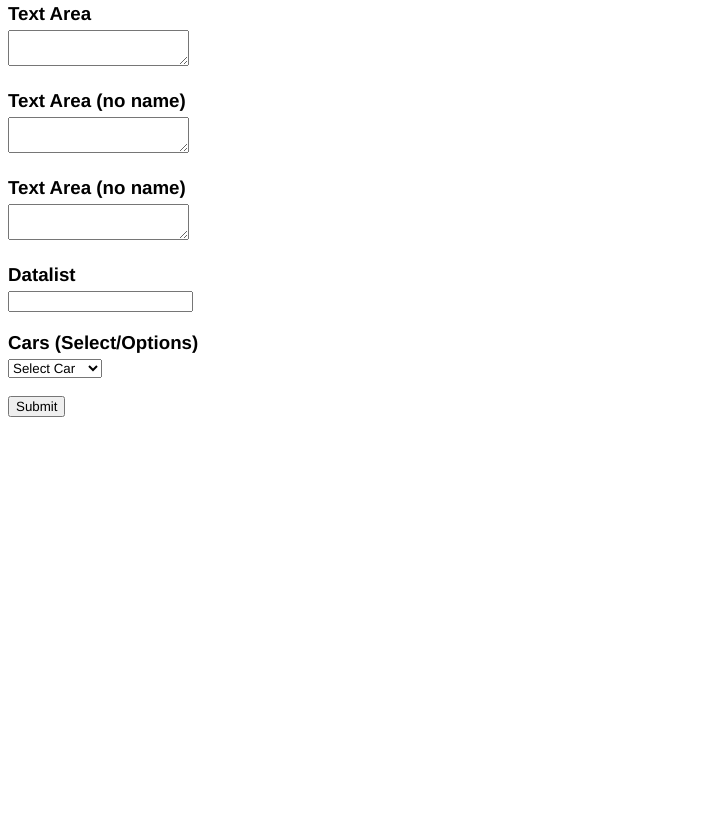
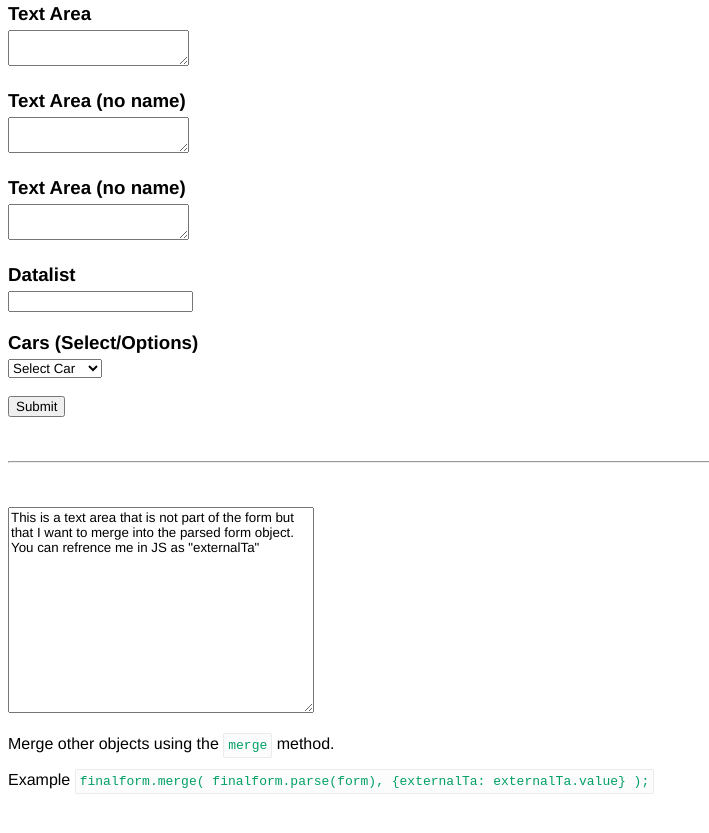
Before and after one commit to samueleaton/finalform, a website built with webpack: page demo.html in a window 1280 px wide. Shown: the part 985-1818 px from the top of the page, without its empty margins (0-709 px from the left). Before the commit the page ends 1464 px from the top, so only its background shows below. Built offline with nearby package versions, Linux system fonts and the light colour scheme.

Commit message:
exposes merge method

```diff
--- a/demo-bundle.js
+++ b/demo-bundle.js
@@ -62,6 +62,8 @@
 
 	window.finalform = _finalform2.default;
 	window.form = form;
+	window.externalTa = document.querySelector('#external-ta');
+
 	form.addEventListener('submit', function (evt) {
 	  evt.preventDefault();
 
@@ -264,7 +266,9 @@
 	    },
 	    serialize: function serialize(form) {
 	      if (form && form instanceof HTMLElement && form.tagName && form.tagName.toUpperCase() === 'FORM') return serializeObject(parseForm(form));else return console.error('Not a valid HMTL form element.');
-	    }
+	    },
+
+	    merge: _.merge
 	  };
 	}();
 
--- a/demo.html
+++ b/demo.html
@@ -116,6 +116,23 @@
 
   </form>
 
+  <br><br>
+
+  <hr>
+
+  <br><br>
+
+  <textarea id="external-ta" style="width:300px;height:200px;">This is a text area that is not part of the form but that I want to merge into the parsed form object. You can refrence me in JS as "externalTa"</textarea>
+
+  <br><br>
+
+  Merge other objects using the <code>merge</code> method.
+
+  <br><br>
+
+  Example <code>finalform.merge( finalform.parse(form), {externalTa: externalTa.value} );</code>
+
+
   <br>
   <br>
   <br>
--- a/demo.js
+++ b/demo.js
@@ -10,6 +10,8 @@ console.log(finalform.serialize(form));
 
 window.finalform = finalform;
 window.form = form;
+window.externalTa = document.querySelector('#external-ta')
+
 form.addEventListener('submit', evt => {
   evt.preventDefault();
 
--- a/finalform.js
+++ b/finalform.js
@@ -183,6 +183,8 @@ exports.default = function () {
     },
     serialize: function serialize(form) {
       if (form && form instanceof HTMLElement && form.tagName && form.tagName.toUpperCase() === 'FORM') return serializeObject(parseForm(form));else return console.error('Not a valid HMTL form element.');
-    }
+    },
+
+    merge: _.merge
   };
 }();
--- a/src/finalform.js
+++ b/src/finalform.js
@@ -203,6 +203,7 @@ export default (function() {
         return serializeObject(parseForm(form));
       else
         return console.error('Not a valid HMTL form element.');
-    }
+    },
+    merge: _.merge
   };
 })();
```
